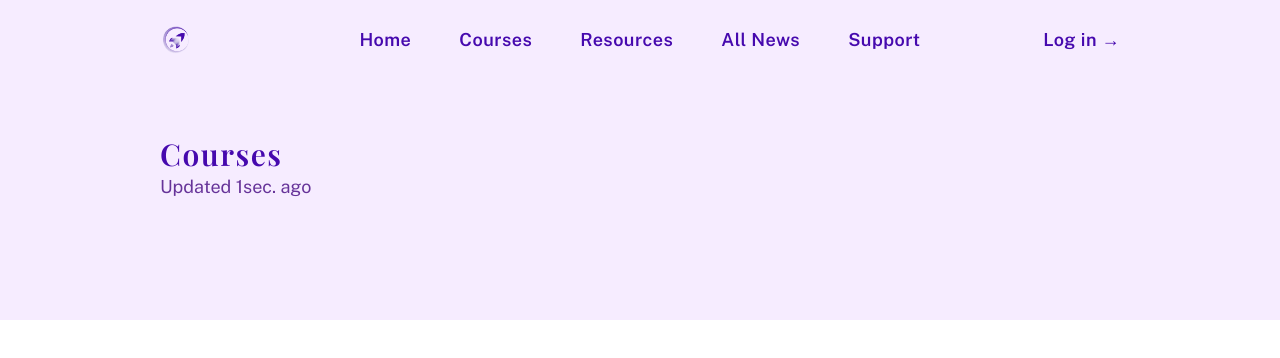
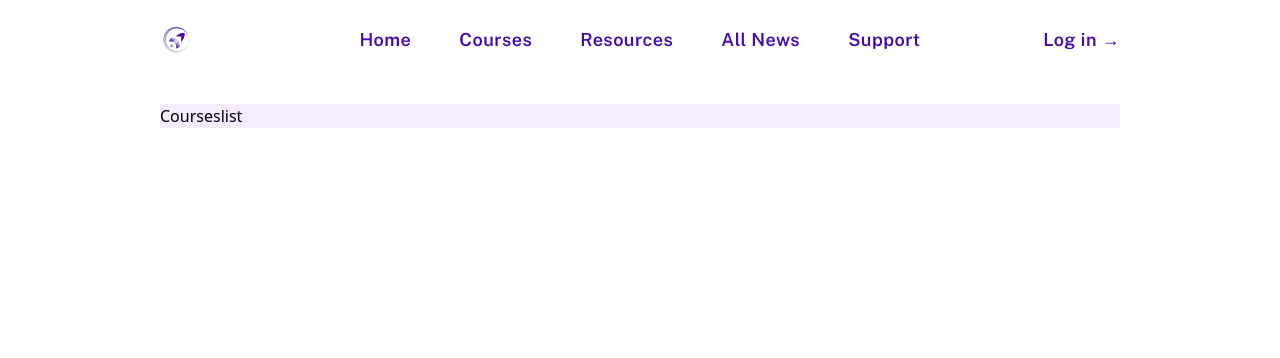
Before and after one commit to SwaroopArya65/ISRO-SpaceHub, a React (Vite) app in the folder frontend/: page /courses in a window 1280 px wide. Shown: the top 358 px of the page. Built offline with nearby package versions, Linux system fonts and the light colour scheme; a web font is replaced by a local one.

Commit message:
still update the courses page

```diff
--- a/frontend/src/components/Courseslist.jsx
+++ b/frontend/src/components/Courseslist.jsx
@@ -3,11 +3,8 @@ import courimg from '../assets/sc2.jpg';
 
 const Courseslist = () => {
     return (
-        <div>
-            <div className='max-h-[50%] mt-10'>
-                <h1 className='font-playfair tracking-wider font-semibold text-3xl text-text-color2'>Courses</h1>
-                <small className='font-publicSans text-text-cxs text-text-color leading-relaxed'>Updated 1sec. ago</small>
-            </div>
+        <div className=''>
+            Courseslist
         </div>
     )
 }
--- a/frontend/src/pages/Courses.jsx
+++ b/frontend/src/pages/Courses.jsx
@@ -8,8 +8,10 @@ const Courses = () => {
             <div>
                 <Navbar />
             </div>
-            <div className="relative isolate px-6 pt-24 lg:px-40 w-full bg-bg2 max-h-80 h-80">
-                <Courseslist />
+            <div className='p-6 lg:px-40'>
+                <div className='mt-20 bg-bg2'>
+                    <Courseslist />
+                </div>
             </div>
         </div>
     )
--- a/frontend/src/pages/Index.jsx
+++ b/frontend/src/pages/Index.jsx
@@ -16,7 +16,7 @@ const Index = () => {
                 <GradientBg position="-top-40 sm:-top-80" />
                 <div className="mx-auto max-w-customeweight py-32 sm:py-48 lg:py-56">
                     <div className="sm:mb-8 sm:flex sm:justify-center mb-6">
-                        <div className="justify-center relative font-publicSans rounded-full px-3 py-1 text-sm/6 text-gray-600 ring-1 ring-gray-900/10 hover:ring-gray-900/20">
+                        <div className="justify-center relative font-publicSans rounded-full px-3 py-1 text-sm/6 text-text-color ring-1 ring-gray-900/10 hover:ring-gray-900/20">
                             Upcoming: Space & Technology Awareness Training Programme-2025 (START-2025)
                             <a href="#" className="font-semibold text-indigo-600">
                                 <span className="absolute inset-0" aria-hidden="true"></span> Read more
@@ -25,10 +25,10 @@ const Index = () => {
                         </div>
                     </div>
                     <div className="text-center max-w-3xl">
-                        <h1 className="text-5xl font-playfair tracking-wide text-gray-900 sm:text-7xl">
+                        <h1 className="text-5xl font-playfair tracking-wide text-text-color2 sm:text-7xl">
                             SpaceHub: Inspiring the Next Generation of Space Innovators
                         </h1>
-                        <p className="mt-8 text-lg font-publicSans tracking-wide font-boldweight text-gray-500 sm:text-xl">
+                        <p className="mt-8 text-lg font-publicSans tracking-wide font-boldweight text-text-color sm:text-xl">
                             Empowering students and entrepreneurs with interactive courses, simulations, resources, forums, and guidance to excel in space science and technology.
                         </p>
                         <div className="mt-10 flex items-center justify-center gap-x-6">
```
